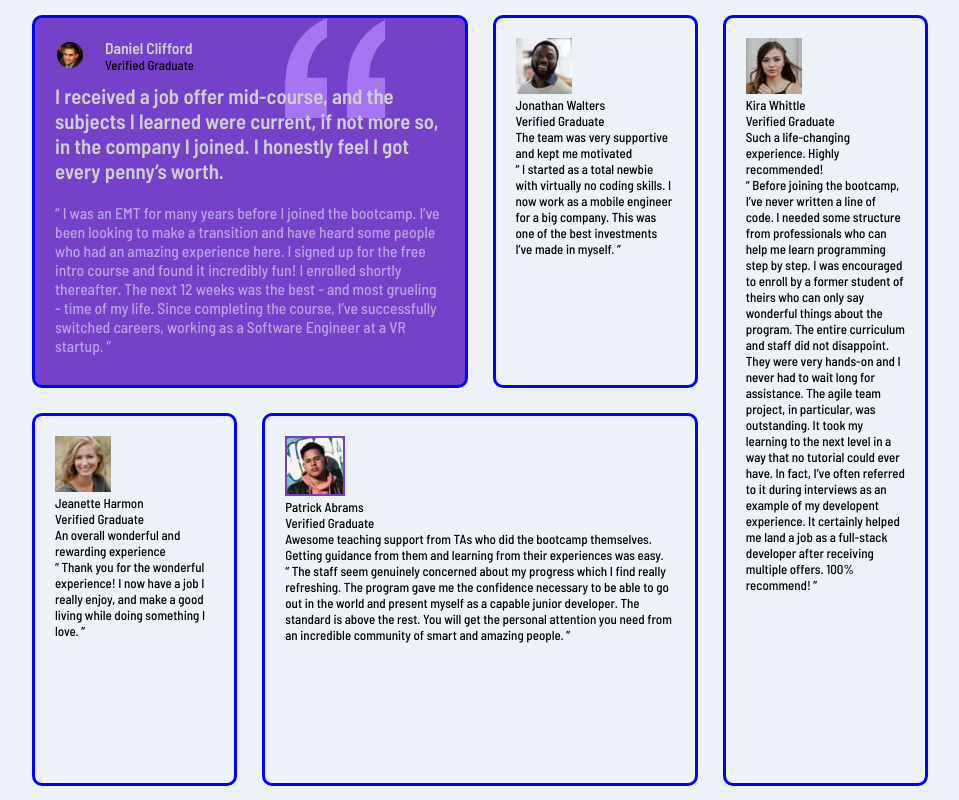
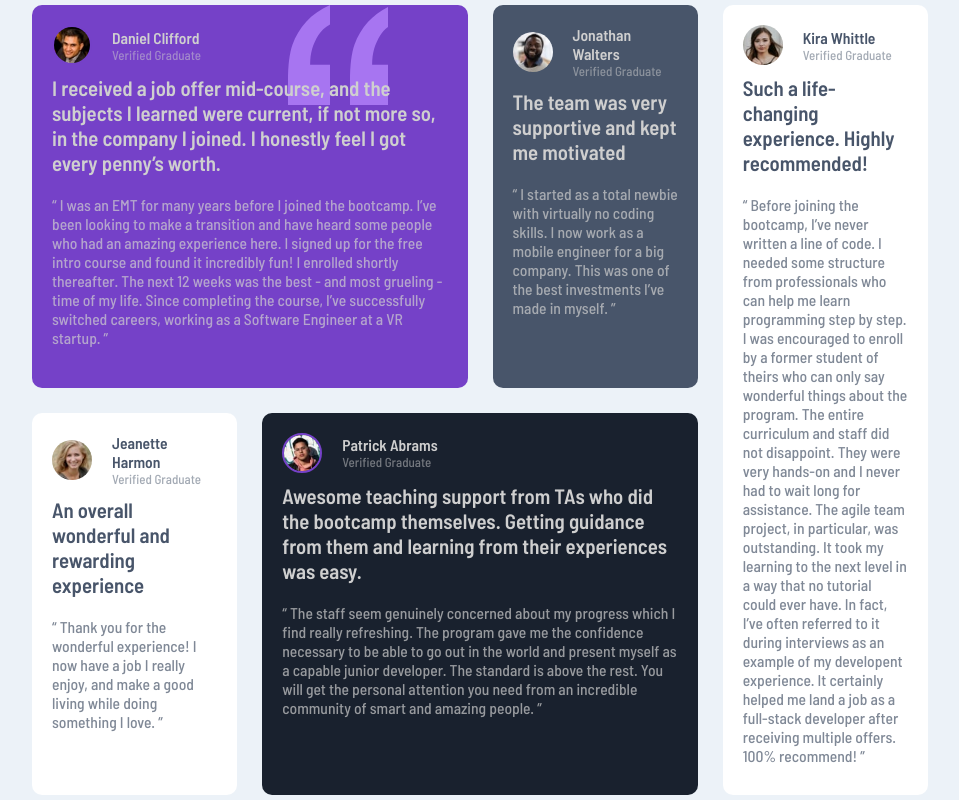
Before and after one commit to Niitram/frontendMentor-testimonials-grid-cards, a website: page index.html in a window 1280 px wide. Shown: the whole page, without its empty margins (160-1119 px from the left). Drawn offline with Linux system fonts and the light colour scheme.

Commit message:
agregado de clases y estilos a las demas cards

```diff
--- a/index.html
+++ b/index.html
@@ -37,7 +37,7 @@
                   <span class="font-size--1 font-weight--600 color--Light-gray">Daniel Clifford</span>
                 </div>
                 <div>
-                  <span>Verified Graduate</span>
+                  <span class="color--Light-gray-50">Verified Graduate</span>
                 </div>
               </div>
             </div>
@@ -48,7 +48,7 @@
               </p>
             </div>
             <div>
-              <p class="py--1 font-size--1 color--white-50">
+              <p class="py--1 font-size--1 color--Light-gray-70">
                 “ I was an EMT for many years before I joined the bootcamp. I’ve been looking to make a
                 transition and have heard some people who had an amazing experience here. I signed up
                 for the free intro course and found it incredibly fun! I enrolled shortly thereafter.
@@ -57,86 +57,94 @@
               </p>
             </div>
           </div>
+
+
           <div class="card card-2">
-            <div>
+            <div class="card__divImg">
               <img src="images/image-jonathan.jpg" alt="foto de perfil de Jonathan Walters">
-              <div>
+              <div class="card__divSpan">
                 <div>
-                  <span>Jonathan Walters</span>
+                  <span class="font-size--1 font-weight--600 color--Light-gray">Jonathan Walters</span>
                 </div>
                 <div>
-                  <span>Verified Graduate</span>
+                  <span class="color--Light-gray-50">Verified Graduate</span>
                 </div>
               </div>
             </div>
             <div>
-              <p>The team was very supportive and kept me motivated</p>
+              <p class="font-size--2 font-weight--600 color--Light-gray py--1">The team was very supportive and kept me motivated</p>
             </div>
             <div>
-              <p>“ I started as a total newbie with virtually no coding skills. I now work as a mobile engineer
+              <p class="py--1 font-size--1 color--Light-gray-70">“ I started as a total newbie with virtually no coding skills. I now work as a mobile engineer
                 for a big company. This was one of the best investments I’ve made in myself. ”</p>
             </div>
           </div>
+
+
           <div class="card card-3">
-            <div>
+            <div class="card__divImg">
               <img src="images/image-jeanette.jpg" alt="foto de perfil de jeanette Harmon">
-              <div>
+              <div  class="card__divSpan">
                 <div>
-                  <span>Jeanette Harmon</span>
+                  <span class="font-size--1 font-weight--600 color--Very-dark-grayish-blue">Jeanette Harmon</span>
                 </div>
               <div>
-                  <span>Verified Graduate</span>
+                  <span class="color--Very-dark-grayish-blue-50">Verified Graduate</span>
               </div>
               </div>
             </div>
             <div>
-              <p>An overall wonderful and rewarding experience</p>
+              <p class="font-size--2 font-weight--600 color--Very-dark-grayish-blue py--1">An overall wonderful and rewarding experience</p>
             </div>
             <div>
-              <p>“ Thank you for the wonderful experience! I now have a job I really enjoy, and make a good living
+              <p class="py--1 font-size--1 color--Very-dark-grayish-blue-70">“ Thank you for the wonderful experience! I now have a job I really enjoy, and make a good living
                 while doing something I love. ”</p>
             </div>
           </div>
+
+
           <div class="card card-4">
-            <div>
+            <div class="card__divImg">
               <img class="border--moderate-violet" src="images/image-patrick.jpg" alt="foto de perfil de Patrick Abrams">
-              <div>
+              <div  class="card__divSpan">
                 <div>
-                  <span>Patrick Abrams</span>
+                  <span class="font-size--1 font-weight--600 color--Light-gray">Patrick Abrams</span>
                 </div>
                 <div>
-                  <span>Verified Graduate</span>
+                  <span class="color--Light-gray-50">Verified Graduate</span>
                 </div>
               </div>
             </div>
             <div>
-              <p>Awesome teaching support from TAs who did the bootcamp themselves. Getting guidance from them and
+              <p class="font-size--2 font-weight--600 color--Light-gray py--1">Awesome teaching support from TAs who did the bootcamp themselves. Getting guidance from them and
                 learning from their experiences was easy.</p>
             </div>
             <div>
-              <p>“ The staff seem genuinely concerned about my progress which I find really refreshing. The program
+              <p class="py--1 font-size--1 color--Light-gray-70">“ The staff seem genuinely concerned about my progress which I find really refreshing. The program
                 gave me the confidence necessary to be able to go out in the world and present myself as a capable
                 junior developer. The standard is above the rest. You will get the personal attention you need from
                 an incredible community of smart and amazing people. ”</p>
             </div>
-        </div>
+          </div>
+
+
           <div class="card card-5">
-            <div>
+            <div class="card__divImg">
               <img src="images/image-kira.jpg" alt="foto de perfil de Kira Whittle">
-              <div>
+              <div  class="card__divSpan">
                 <div>
-                  <span>Kira Whittle</span>
+                  <span class="font-size--1 font-weight--600 color--Very-dark-grayish-blue">Kira Whittle</span>
                 </div>
                 <div>
-                  <span>Verified Graduate</span>
+                  <span class="color--Very-dark-grayish-blue-50">Verified Graduate</span>
                 </div>
               </div>
             </div>
             <div>
-              <p>Such a life-changing experience. Highly recommended!</p>
+              <p class="font-size--2 font-weight--600 color--Very-dark-grayish-blue py--1">Such a life-changing experience. Highly recommended!</p>
             </div>
             <div>
-              <p>
+              <p class="py--1 font-size--1 color--Very-dark-grayish-blue-70">
                 “ Before joining the bootcamp, I’ve never written a line of code. I needed some structure from
                 professionals who can help me learn programming step by step. I was encouraged to enroll by a former
                 student of theirs who can only say wonderful things about the program. The entire curriculum and staff
--- a/scss/style.scss
+++ b/scss/style.scss
@@ -25,11 +25,23 @@
 .color--white{
     color: $White;
 }
-.color--white-50{
-    color: hsla(0, 0%, 100%, 0.5);
-}
 .color--Light-gray{
     color: $Light-gray;
+}
+.color--Light-gray-70{
+    color: hsla(0, 0%, 81%, 0.7);
+}
+.color--Light-gray-50{
+    color: hsla(0, 0%, 81%, 0.5);
+}
+.color--Very-dark-grayish-blue{
+    color: $Very-dark-grayish-blue;
+}
+.color--Very-dark-grayish-blue-50{
+    color: hsla(217, 19%, 35%, 0.5);
+}
+.color--Very-dark-grayish-blue-70{
+    color: hsla(217, 19%, 35%, 0.7);
 }
 
 
@@ -64,7 +76,6 @@ section{
 
     .card{
         padding: 20px;
-        border: 3px solid blue;
         border-radius: 10px;
 
         .card__divImg{
@@ -73,7 +84,7 @@ section{
             align-items: center;
 
             img{
-                width: 30px;
+                width: 40px;
                 margin-right: 10px;
                 border-radius: 50%;
 
@@ -108,16 +119,22 @@ section{
     }
     .card-2{
         grid-area:card-2;
+        background-color: $Very-dark-grayish-blue;
     }
     .card-3{
         grid-area:card-3;
+        background-color:  $White;
+
     }
     .card-4{
         grid-area: card-4;
+        background-color: $Very-dark-blackish-blue;
 
     }
     .card-5{
         grid-area:card-5;
+        background-color:  $White;
+
     }
 
     }
```
Also changed, not shown: css/main.css.
